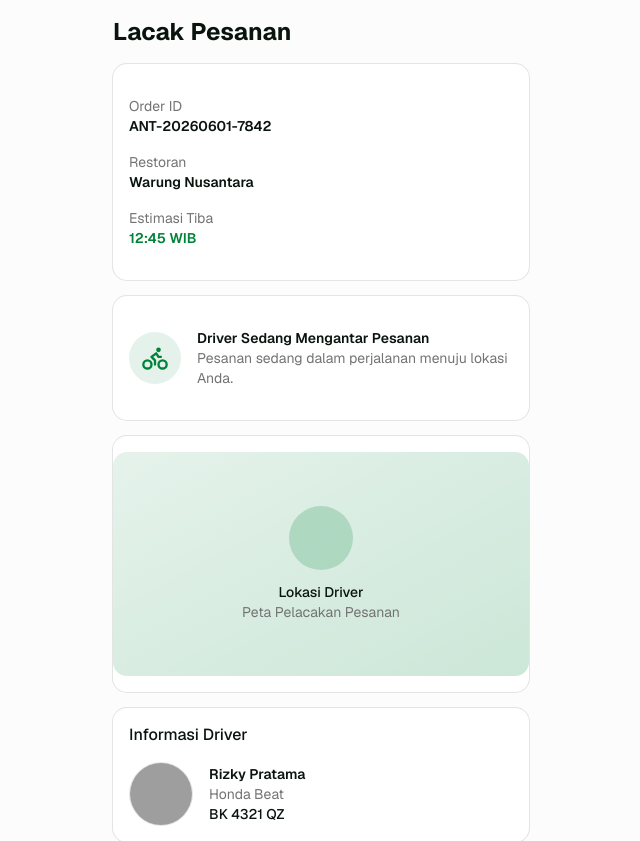
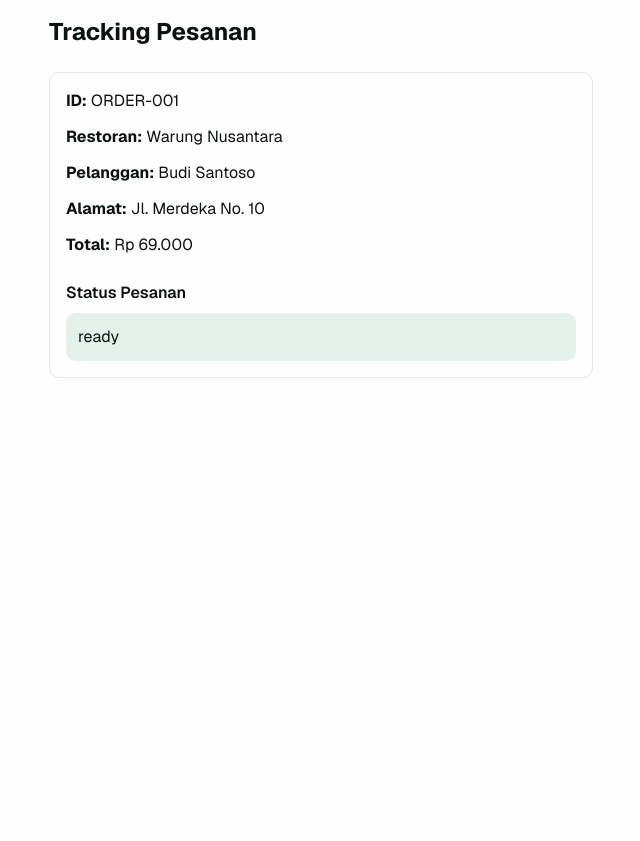
Before and after one commit to tomobung4-ai/antargo, a Next.js app: page /orders/ORDER-001/tracking in a window 1280 px wide. Shown: the top 841 px of the page, without its empty margins (319-959 px from the left). After the commit the page ends 800 px from the top, so only its background shows below. Built offline with nearby package versions, Linux system fonts and the light colour scheme; grey boxes are pictures that could not be loaded.

Commit message:
Integrasi merchant, driver, tracking, dan order store

```diff
--- a/app/driver/orders/page.tsx
+++ b/app/driver/orders/page.tsx
@@ -1,44 +1,96 @@
 "use client";
 
-import { useState } from "react";
+import Link from "next/link";
 
 import {
-  DriverOrder,
-  driverOrders,
-} from "@/lib/mock-driver-orders";
+  useOrderStore,
+  Order,
+} from "@/lib/store/order-store";
 
-import { OrderCard } from "@/components/driver/order-card";
+import { Button } from "@/components/ui/button";
+import {
+  Card,
+  CardContent,
+} from "@/components/ui/card";
 
 export default function DriverOrdersPage() {
-  const [orders, setOrders] =
-    useState<DriverOrder[]>(driverOrders);
+  const orders = useOrderStore(
+    (state) =>
+      state.orders.filter(
+        (order) => order.status === "ready"
+      )
+  );
 
-  const handleAccept = (id: string) => {
-    setOrders((prev) =>
-      prev.map((order) =>
-        order.id === id
-          ? {
-              ...order,
-              status: "accepted",
-            }
-          : order
-      )
+  const updateOrderStatus =
+    useOrderStore(
+      (state) => state.updateOrderStatus
+    );
+
+  const handleAccept = (
+    order: Order
+  ) => {
+    updateOrderStatus(
+      order.id,
+      "picked_up"
     );
   };
 
   return (
-    <div className="container mx-auto space-y-4 p-4">
-      <h1 className="text-2xl font-bold">
-        Order Tersedia
+    <main className="container mx-auto p-4">
+      <h1 className="mb-6 text-2xl font-bold">
+        Order Siap Diantar
       </h1>
 
-      {orders.map((order) => (
-        <OrderCard
-          key={order.id}
-          order={order}
-          onAccept={handleAccept}
-        />
-      ))}
-    </div>
+      <div className="space-y-4">
+        {orders.length === 0 && (
+          <Card>
+            <CardContent className="p-6 text-center">
+              Tidak ada order siap diantar
+            </CardContent>
+          </Card>
+        )}
+
+        {orders.map((order) => (
+          <Card key={order.id}>
+            <CardContent className="space-y-3 p-4">
+              <div>
+                <p className="font-bold">
+                  {order.id}
+                </p>
+
+                <p>
+                  {order.restaurantName}
+                </p>
+
+                <p className="text-sm text-muted-foreground">
+                  {order.customerAddress}
+                </p>
+              </div>
+
+              <div className="flex gap-2">
+                <Button
+                  onClick={() =>
+                    handleAccept(order)
+                  }
+                >
+                  Ambil Order
+                </Button>
+
+                <Button
+                  asChild
+                  variant="outline"
+                >
+                  <Link
+                    href={`/driver/orders/delivery/${order.id}`}
+                  >
+                    Detail
+                  </Link>
+                </Button>
+              </div>
+            </CardContent>
+          </Card>
+        ))}
+      </div>
+    </main>
   );
 }
--- a/app/orders/[id]/tracking/page.tsx
+++ b/app/orders/[id]/tracking/page.tsx
@@ -1,63 +1,73 @@
+"use client";
+
+import { notFound } from "next/navigation";
+
 import {
-  Card,
-  CardContent,
-} from "@/components/ui/card";
+  useOrderStore,
+} from "@/lib/store/order-store";
 
-import TrackingHeader from "@/components/order-tracking/tracking-header";
-import OrderStatusCard from "@/components/order-tracking/order-status-card";
-import DriverCard from "@/components/order-tracking/driver-card";
-import TrackingTimeline from "@/components/order-tracking/tracking-timeline";
-import ContactActions from "@/components/order-tracking/contact-actions";
+type Props = {
+  params: {
+    id: string;
+  };
+};
 
-import { trackingData } from "@/lib/mock-tracking";
+export default function TrackingPage({
+  params,
+}: Props) {
+  const order = useOrderStore(
+    (state) =>
+      state.getOrderById(params.id)
+  );
 
-export default function TrackingPage() {
+  if (!order) {
+    notFound();
+  }
+
   return (
-    <main className="min-h-screen bg-muted/30">
-      <div className="mx-auto max-w-md space-y-4 px-4 py-4">
-        <h1 className="text-2xl font-bold">
-          Lacak Pesanan
-        </h1>
+    <main className="mx-auto max-w-xl p-4">
+      <h1 className="mb-6 text-2xl font-bold">
+        Tracking Pesanan
+      </h1>
 
-        <TrackingHeader
-          orderId={trackingData.orderId}
-          restaurantName={
-            trackingData.restaurant.name
-          }
-          estimatedArrival={
-            trackingData.estimatedArrival
-          }
-        />
+      <div className="rounded-lg border p-4 space-y-3">
+        <p>
+          <strong>ID:</strong>{" "}
+          {order.id}
+        </p>
 
-        <OrderStatusCard />
+        <p>
+          <strong>Restoran:</strong>{" "}
+          {order.restaurantName}
+        </p>
 
-        <Card>
-          <CardContent className="p-0">
-            <div className="flex h-56 items-center justify-center rounded-xl bg-gradient-to-br from-primary/10 to-primary/20">
-              <div className="text-center">
-                <div className="mx-auto mb-3 h-16 w-16 rounded-full bg-primary/20" />
+        <p>
+          <strong>Pelanggan:</strong>{" "}
+          {order.customerName}
+        </p>
 
-                <p className="font-medium">
-                  Lokasi Driver
-                </p>
+        <p>
+          <strong>Alamat:</strong>{" "}
+          {order.customerAddress}
+        </p>
 
-                <p className="text-sm text-muted-foreground">
-                  Peta Pelacakan Pesanan
-                </p>
-              </div>
-            </div>
-          </CardContent>
-        </Card>
+        <p>
+          <strong>Total:</strong>{" "}
+          Rp{" "}
+          {order.total.toLocaleString(
+            "id-ID"
+          )}
+        </p>
 
-        <DriverCard
-          driver={trackingData.driver}
-        />
+        <div className="pt-3">
+          <p className="font-semibold">
+            Status Pesanan
+          </p>
 
-        <ContactActions />
-
-        <TrackingTimeline
-          statuses={trackingData.statuses}
-        />
+          <div className="mt-2 rounded-lg bg-primary/10 p-3">
+            {order.status}
+          </div>
+        </div>
       </div>
     </main>
   );
--- a/components/checkout/place-order-bar.tsx
+++ b/components/checkout/place-order-bar.tsx
@@ -1,7 +1,8 @@
 "use client";
 
+import { useRouter } from "next/navigation";
+
 import { Button } from "@/components/ui/button";
-import { useRouter } from "next/navigation";
 
 import {
   useOrderStore,
@@ -17,17 +18,23 @@ export default function PlaceOrderBar({
 }: PlaceOrderBarProps) {
   const router = useRouter();
 
-  const createOrder =
+  const addOrder =
     useOrderStore(
-      (state) => state.createOrder
+      (state) => state.addOrder
     );
 
-  const handleCheckout = () => {
+  const handleOrder = () => {
     const newOrder: Order = {
-      id: `ORDER-${Date.now()}`,
+      id:
+        "ORDER-" +
+        Date.now(),
 
-      customerName: "Customer Demo",
-      customerPhone: "081234567890",
+      customerName:
+        "Pelanggan AntarGo",
+
+      customerPhone:
+        "081234567890",
+
       customerAddress:
         "Jl. Contoh No. 123",
 
@@ -49,14 +56,15 @@ export default function PlaceOrderBar({
       items: [
         {
           id: "1",
-          name: "Nasi Goreng",
+          name:
+            "Nasi Goreng Spesial",
           quantity: 1,
           price: total,
         },
       ],
     };
 
-    createOrder(newOrder);
+    addOrder(newOrder);
 
     router.push(
       "/order-success"
@@ -72,14 +80,17 @@ export default function PlaceOrderBar({
           </p>
 
           <p className="text-xl font-bold">
-            Rp {total.toLocaleString("id-ID")}
+            Rp{" "}
+            {total.toLocaleString(
+              "id-ID"
+            )}
           </p>
         </div>
 
         <Button
           size="lg"
           className="min-w-[180px]"
-          onClick={handleCheckout}
+          onClick={handleOrder}
         >
           Pesan Sekarang
         </Button>
--- a/lib/store/order-store.ts
+++ b/lib/store/order-store.ts
@@ -40,7 +40,7 @@ createdAt: string;
 type OrderStore = {
   orders: Order[];
 
-createOrder: (
+  addOrder: (
     order: Order
   ) => void;
 
@@ -117,9 +117,21 @@ items: [
 export const useOrderStore =
   create<OrderStore>((set, get) => ({
     orders: initialOrders,
-createOrder: (order) =>
+    addOrder: (order) =>
   set((state) => ({
-    orders: [order, ...state.orders],
+    orders: [
+      order,
+      ...state.orders,
+    ],
+  })),
+createOrder: (
+  order: Order
+) =>
+  set((state) => ({
+    orders: [
+      order,
+      ...state.orders,
+    ],
   })),
 
     updateOrderStatus: (
```
Lines whose indentation alone changed are shown as unchanged.
